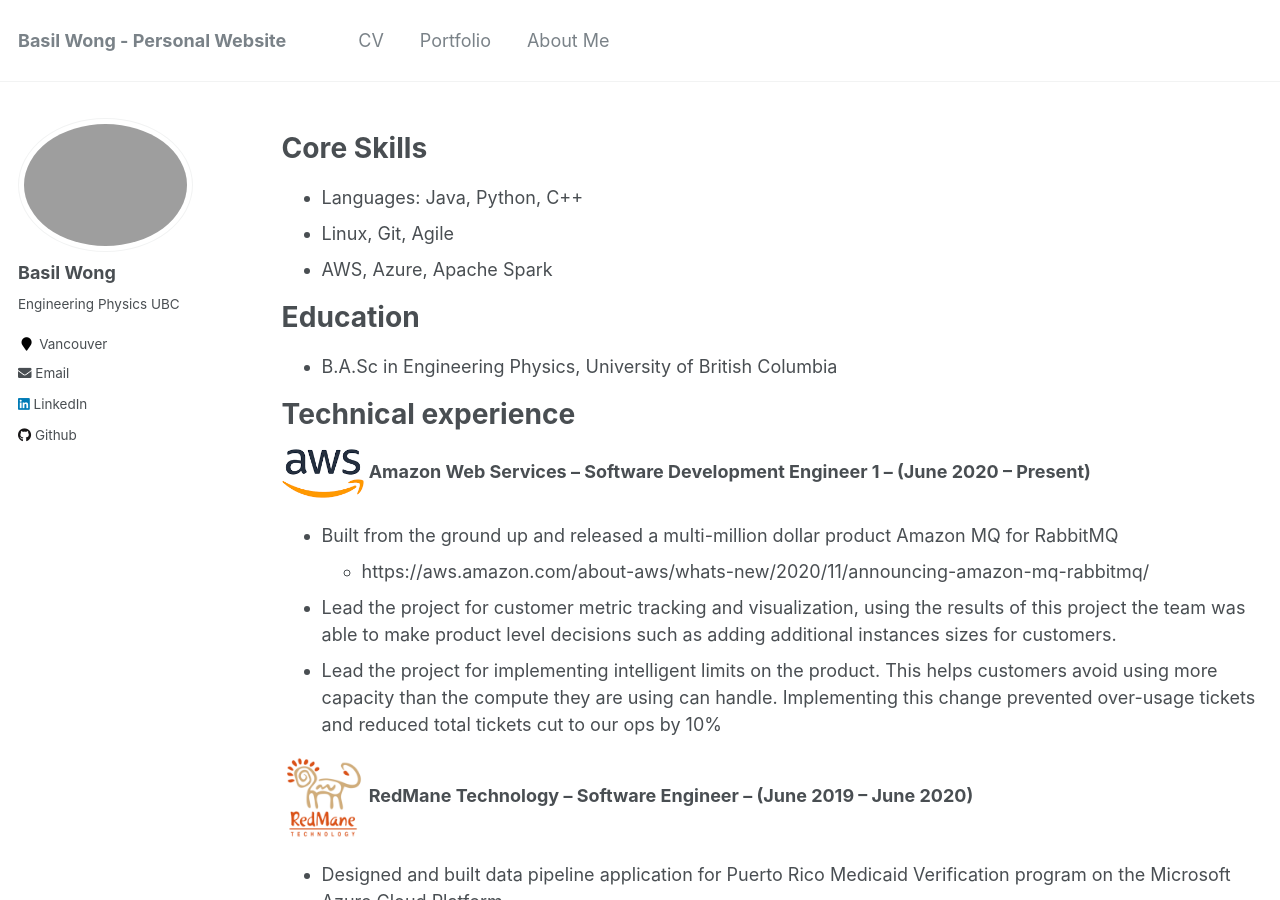
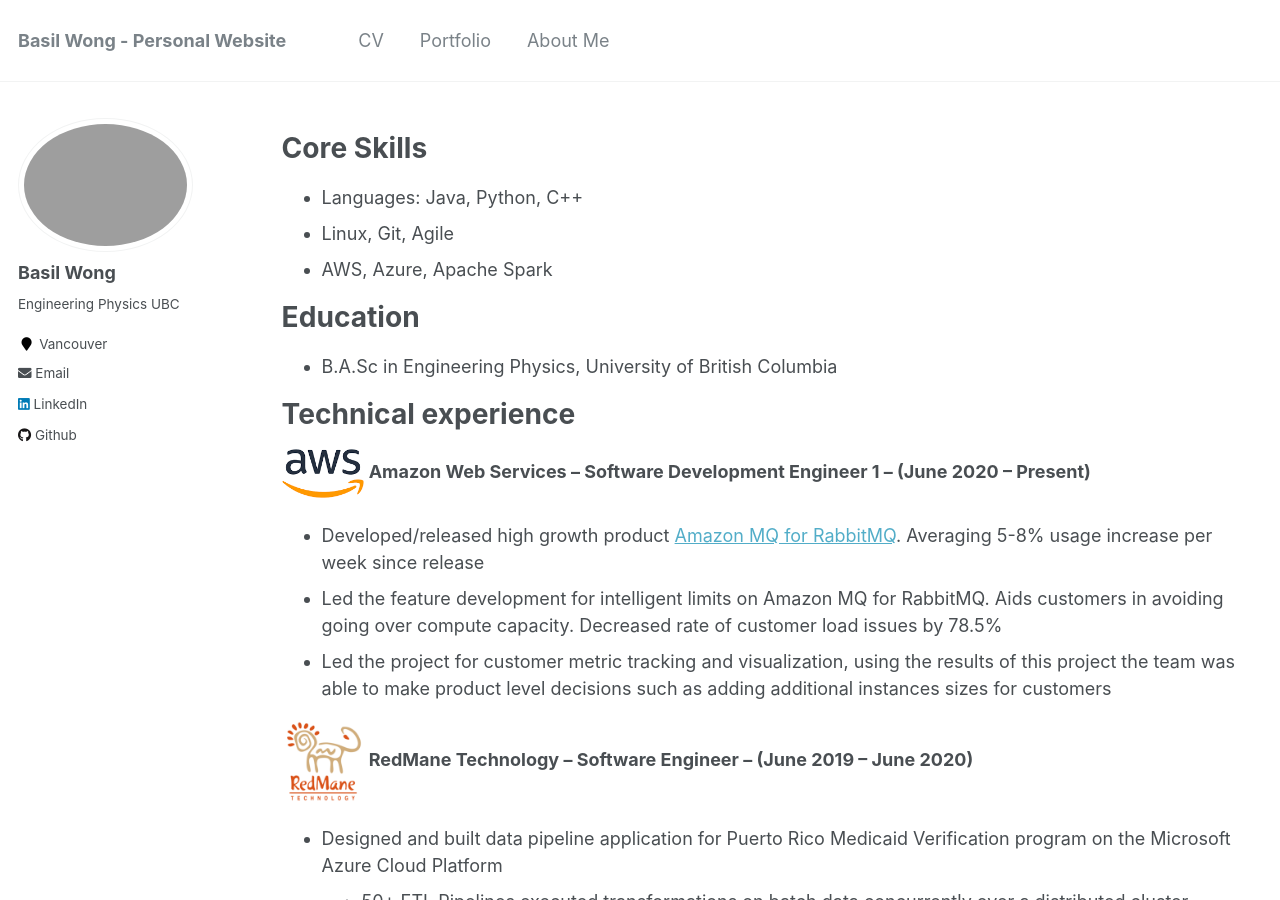
Before and after one commit to basilwong/basilwong.github.io, a Jekyll site: the page built from _pages/cv.md, in a window 1280 px wide and 900 px high. Built offline with Jekyll 4.4.1, drawn with Linux system fonts in a browser that asks for light colours.

Commit message:
Update extended cv

```diff
--- a/_pages/cv.md
+++ b/_pages/cv.md
@@ -24,10 +24,9 @@
 ======
 <a href="https://aws.amazon.com/"><img src="https://basilwong.github.io/files/logos/aws_logo.png" width="82" height="86" title="AWS Logo" alt="f"></a>
 **Amazon Web Services – Software Development Engineer 1 – (June 2020 – Present)**
-  * Built from the ground up and released a multi-million dollar product Amazon MQ for RabbitMQ
-    * https://aws.amazon.com/about-aws/whats-new/2020/11/announcing-amazon-mq-rabbitmq/
-  * Lead the project for customer metric tracking and visualization, using the results of this project the team was able to make product level decisions such as adding additional instances sizes for customers.
-  * Lead the project for implementing intelligent limits on the product. This helps customers avoid using more capacity than the compute they are using can handle. Implementing this change prevented over-usage tickets and reduced total tickets cut to our ops by 10%
+  * Developed/released high growth product [Amazon MQ for RabbitMQ](https://aws.amazon.com/about-aws/whats-new/2020/11/announcing-amazon-mq-rabbitmq/). Averaging 5-8% usage increase per week since release
+  * Led the feature development for intelligent limits on Amazon MQ for RabbitMQ. Aids customers in avoiding going over compute capacity. Decreased rate of customer load issues by 78.5%
+  * Led the project for customer metric tracking and visualization, using the results of this project the team was able to make product level decisions such as adding additional instances sizes for customers
 
 <a href="https://www.redmane.com/"><img src="https://basilwong.github.io/files/logos/redmane_logo.png" width="82" height="86" title="RedMane Logo" alt="f"></a>
 **RedMane Technology – Software Engineer – (June 2019 – June 2020)**
```
